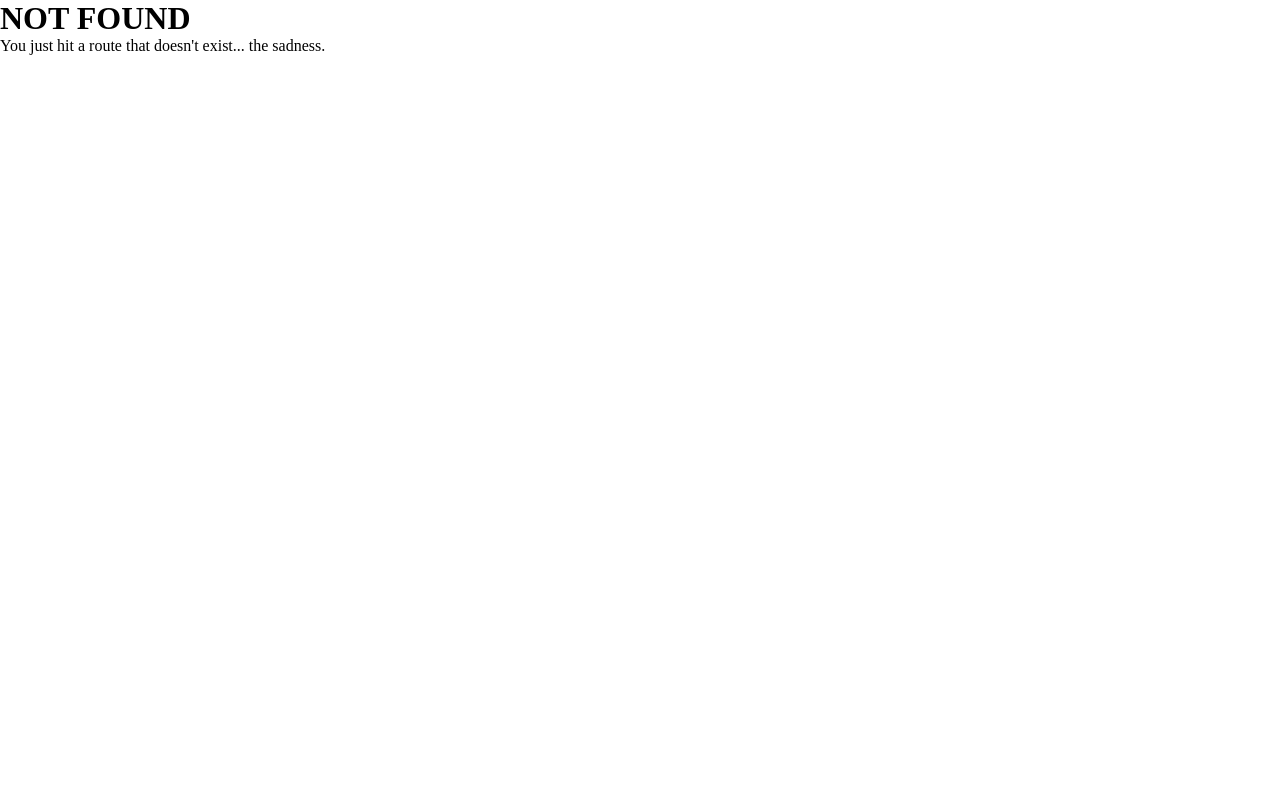
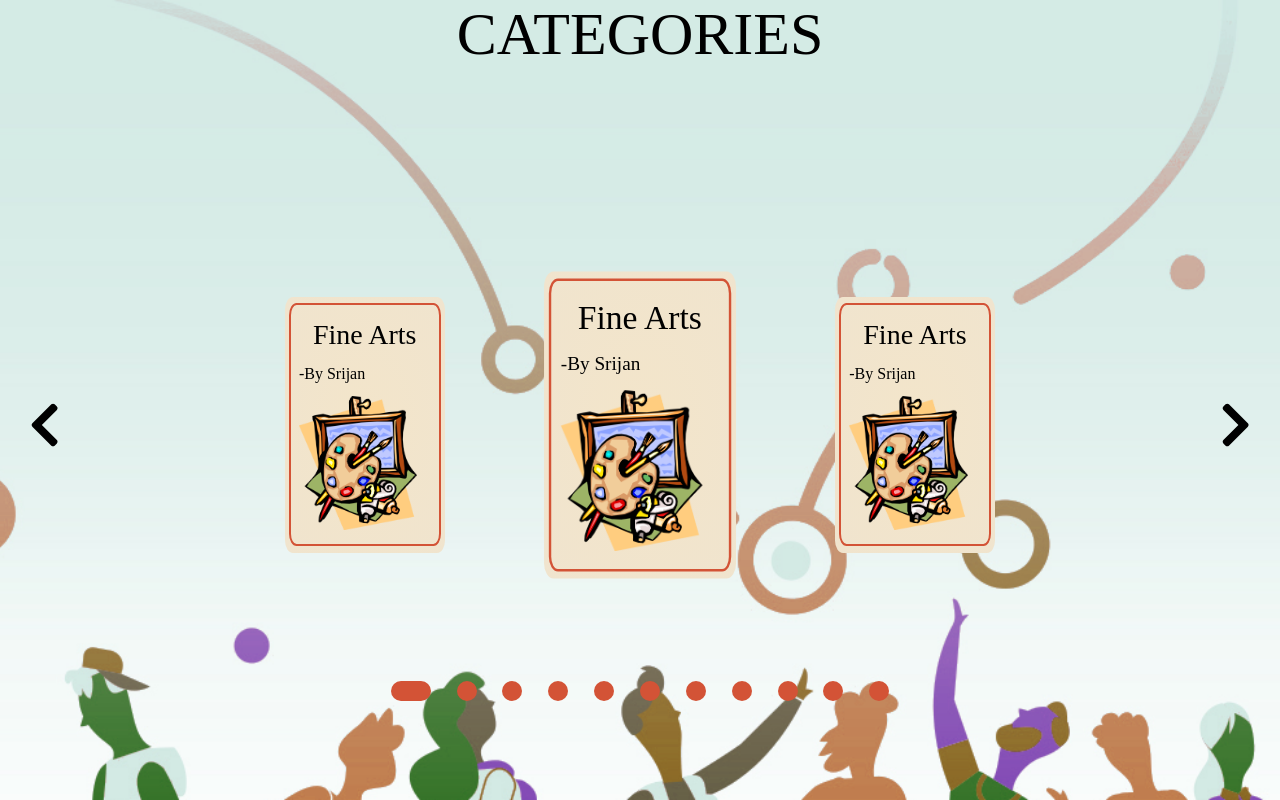
Before and after one commit to Manan-YMCA/elements-culmyca-frontend-2020, a Gatsby site: page /clubs in a window 1280 px wide. Before the commit this address had no page. Built offline with nearby package versions, Linux system fonts and the light colour scheme; Gatsby itself is replaced by a stand-in of ours.

Commit message:
Added event page

```diff
--- a/gatsby-browser.js
+++ b/gatsby-browser.js
@@ -1 +1,3 @@
 import "./src/styles/global.css"
+import "slick-carousel/slick/slick.css";
+import "slick-carousel/slick/slick-theme.css";
--- /dev/null
+++ b/src/pages/clubs.js
@@ -0,0 +1,31 @@
+import React from 'react';
+
+import backgroundImage from "../images/event.png"
+import classes from './clubs.module.css'
+import sample from '../images/sample.png'
+
+import { FontAwesomeIcon as Icon } from '@fortawesome/react-fontawesome'
+import { faChevronLeft } from "@fortawesome/free-solid-svg-icons/faChevronLeft"
+import { faChevronRight } from "@fortawesome/free-solid-svg-icons/faChevronRight"
+
+function Events() {
+    const cards = [0, 1, 2, 3, 4, 5, 6, 7, 8, 9, 10];
+    const [active, setActive] = React.useState(0);
+    return (
+        <div class={classes.container} style={{ backgroundImage: `url(${backgroundImage})` }}>
+            <div className={classes.title}>CATEGORIES</div>
+            <Icon className={classes.icon} icon={faChevronLeft} onClick={() => setActive((active !== 0 ? active - 1 : cards.length - 1))}></Icon>
+            <div class={classes.items_wrapper} >
+                <div class={classes.items} style={{ transform: `translate(${-33 * active + "%"})` }}>
+                    {cards.map(v => <div class={`${classes.card} ${(active + 1) === (v) ? classes.card_active : ""}`}><div className={classes.card_inner}>
+                        <div className={classes.card_heading}>Fine Arts</div> <div className={classes.card_subheading}>-By Srijan</div> <img className={classes.img} src={sample} />
+                    </div></div>)}
+                </div>
+            </div>
+            <Icon className={classes.icon} icon={faChevronRight} onClick={() => setActive((active + 1) % cards.length)}></Icon>
+            <div className={classes.dots}>{cards.map(v => <div onClick={() => setActive(v)} className={`${classes.dot} ${(active) === (v) ? classes.dot_active : ""}`}></div>)}</div>
+        </div>
+
+    )
+}
+export default Events;
--- /dev/null
+++ b/src/pages/clubs.module.css
@@ -0,0 +1,114 @@
+
+.items {
+    width: 100vw;
+    height: calc(30vw + 30px);
+    box-sizing: border-box;
+    display: inline-flex;
+    justify-content: space-between;
+    align-items: center;
+    transition: 0.5s ease-out;
+}
+
+.items_wrapper {
+    width: 75%;
+    display: flex;
+    justify-content: center;
+    align-items: center;
+    overflow: hidden;
+    margin: 0 auto;
+    grid-row: 2/2;
+}
+
+.card{
+    width: 60px;
+    min-width: 19.33%;
+    margin: 0 7%;
+    height: 20vw;
+    border-radius: 5%;
+    display: flex;
+    background-image: radial-gradient( #f3e5ca, #f0e4ce);
+    transition: 0.5s ease-out;
+    align-items: center;
+    justify-content: center;
+}
+
+.card_inner{
+    width: 95%;
+height: 95%;
+padding: 8px;
+box-sizing: border-box;
+display: flex;
+flex-direction: column;
+justify-content: space-around;
+border-radius: 5%;
+border: 2px solid #d35336;
+}
+
+.card_active{
+    transform: scale(1.2);
+transition: 0.5s ease-out;
+}
+
+.container{
+    display: grid;
+    grid-template-columns: 7% auto 7%;
+    height: 100vh;
+    background-position: 20%;
+    background-size: cover;
+}
+
+.icon{
+    display: flex;
+    flex-direction: column;
+    justify-content: center;
+    text-align: center;
+    font-size: 50px;
+    margin: auto;
+    grid-row: 2/2;
+}
+
+.dots{
+    grid-column: 2/2;
+    display: flex;
+    justify-content: space-evenly;
+    margin:0 25%;
+    height: 20px;
+}
+
+.dot{
+    min-width: 20px;
+    min-height: 20px;
+    border-radius: 50%;
+    background-color:#d35336;
+    transition: .5s ease-out;
+}
+
+.dot_active{
+    min-width: 40px;
+    border-radius: 20px;
+}
+
+.title{
+    grid-column: 2/2;
+    text-align: center;
+    font-weight: 500;
+    font-size: 60px;
+    font-family: Minion;
+}
+
+.img{
+    width: 90%;
+    height: 60%;
+}
+
+.card_heading{
+    font-size: 28px;
+    font-weight: 300;
+    text-align: center;
+}
+
+.card_suheading{
+    font-size: 20px;
+    font-weight: 200;
+    margin: 10px;
+}
--- a/src/styles/global.css
+++ b/src/styles/global.css
@@ -5,3 +5,4 @@
 
 @import url('https://fonts.googleapis.com/css?family=Cabin+Sketch');
 @import url('https://fonts.googleapis.com/css?family=Roboto&display=swap');
+@import url('https://fonts.googleapis.com/css?family=Lobster');
```
Also changed, not shown: package.json (+10 -1 lines), src/images/event.png (added), src/images/sample.png (added), 1 other file.
